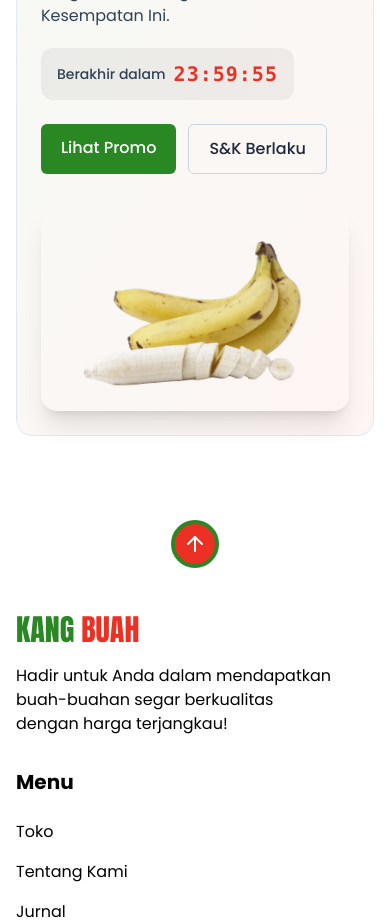
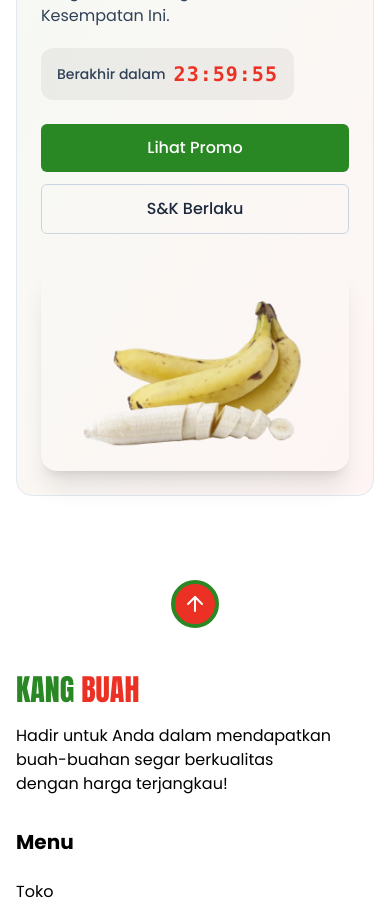
Before and after one commit to Kang-Buah/Kang-Buah-FE, a SvelteKit app: page / in a window 390 px wide. Shown: the part 5600-6521 px from the top of the page. Built offline with nearby package versions, Linux system fonts and the light colour scheme.

Commit message:
style: make buttons fully wide in mobile screen

```diff
--- a/src/routes/components/DealOfTheDay.svelte
+++ b/src/routes/components/DealOfTheDay.svelte
@@ -113,25 +113,25 @@
 					{#if chosenType.key === 'voucher'}
 						<a
 							href="/#voucher"
-							class="rounded-md bg-secondary px-5 py-3 font-medium text-white hover:bg-secondary/90"
+							class="w-full rounded-md bg-secondary px-5 py-3 text-center font-medium text-white hover:bg-secondary/90 sm:w-fit"
 							>Ambil Voucher</a
 						>
 					{:else if chosenType.key === 'flash'}
 						<a
 							href="/#flash-sale"
-							class="rounded-md bg-primary px-5 py-3 font-medium text-white hover:bg-primary/90"
+							class="w-full rounded-md bg-primary px-5 py-3 text-center font-medium text-white hover:bg-primary/90 sm:w-fit"
 							>Belanja Sekarang</a
 						>
 					{:else}
 						<a
 							href="/#promo"
-							class="rounded-md bg-primary px-5 py-3 font-medium text-white hover:bg-primary/90"
+							class="w-full rounded-md bg-primary px-5 py-3 text-center font-medium text-white hover:bg-primary/90 sm:w-fit"
 							>Lihat Promo</a
 						>
 					{/if}
 					<a
 						href="/#syarat-ketentuan"
-						class="rounded-md border border-slate-300 px-5 py-3 font-medium text-slate-800 hover:border-primary hover:text-primary"
+						class="w-full rounded-md border border-slate-300 px-5 py-3 text-center font-medium text-slate-800 hover:border-primary hover:text-primary sm:w-fit"
 						>S&K Berlaku</a
 					>
 				</div>
```
